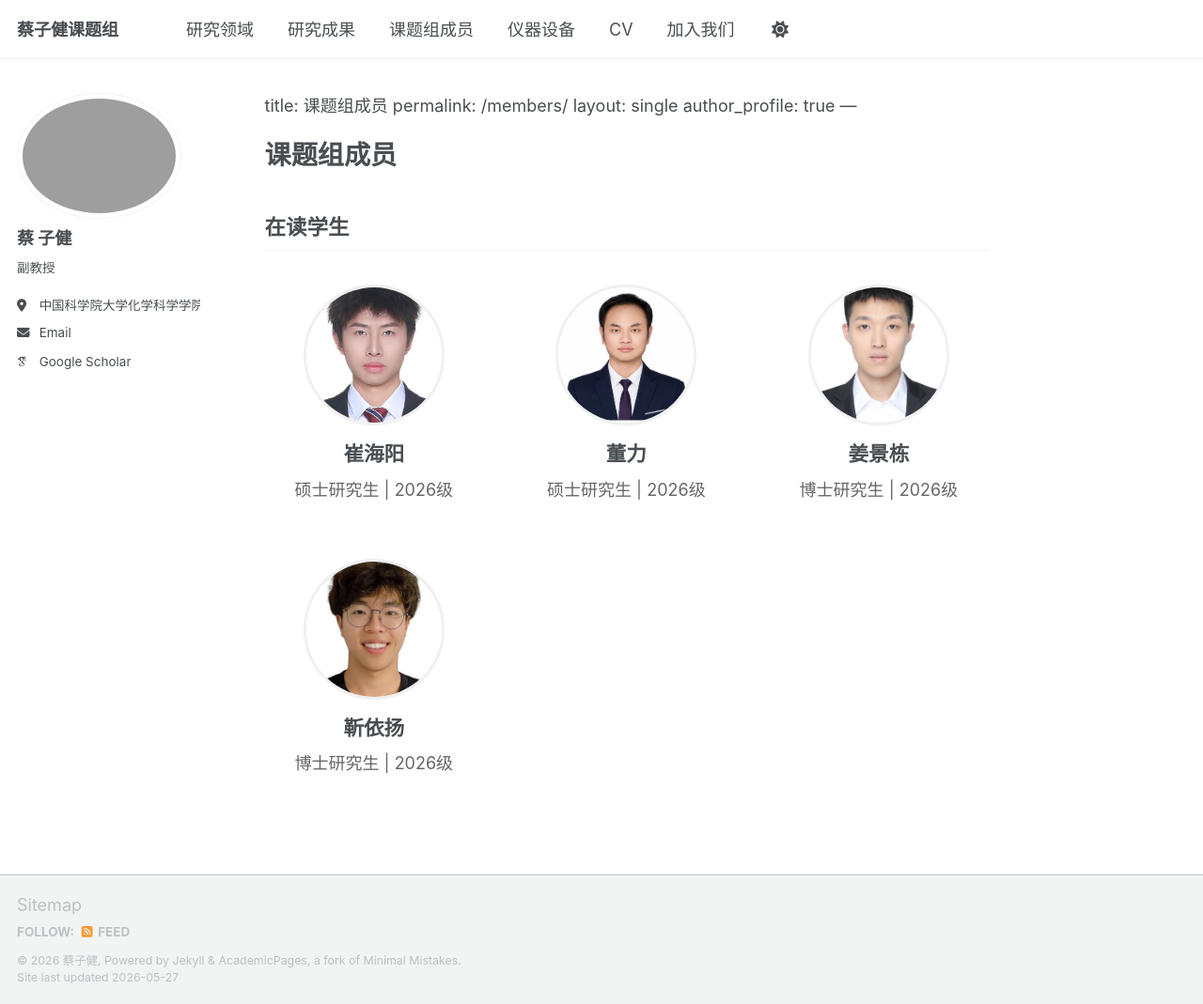
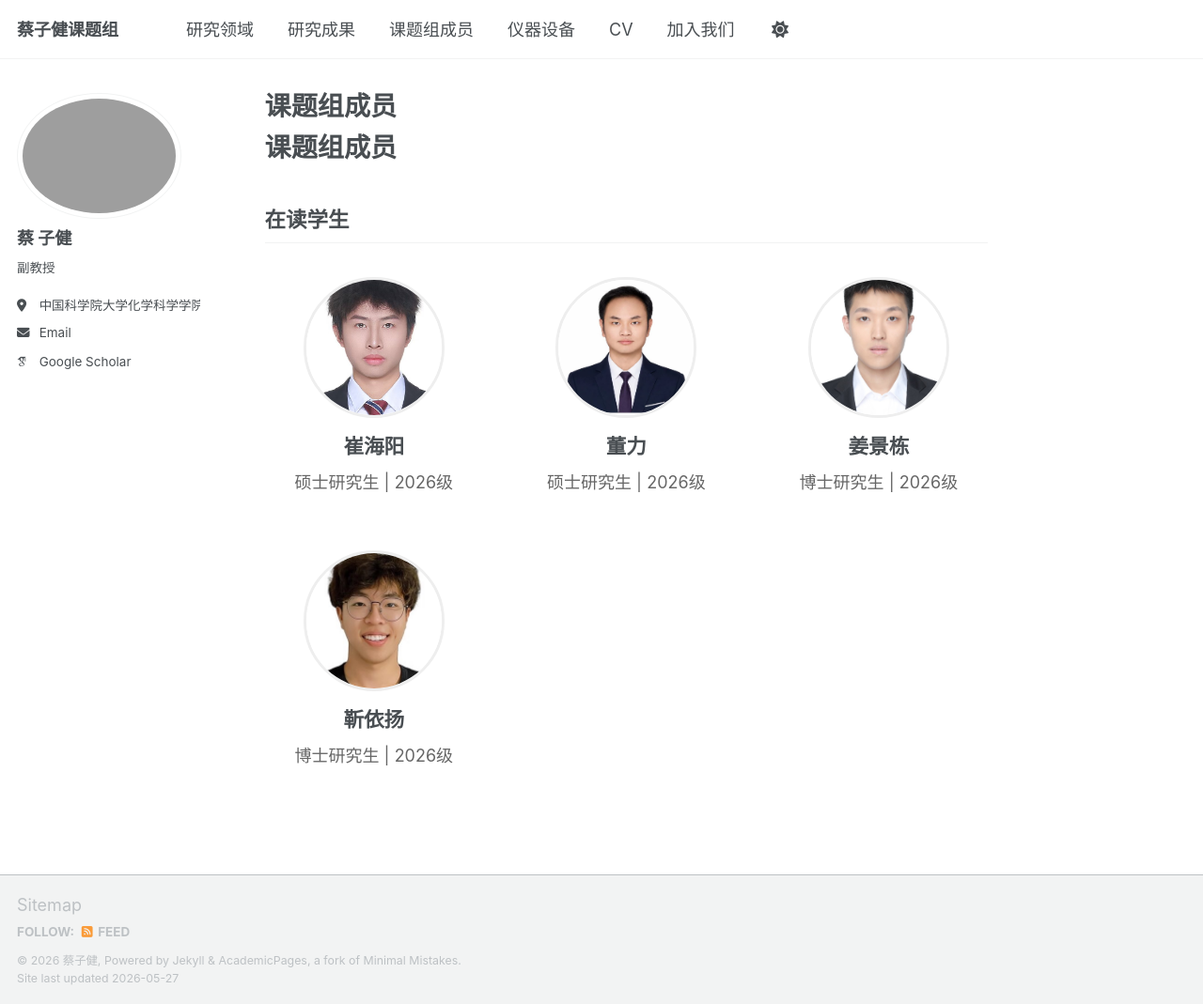
Before and after one commit to zcgroup2026/Website-ZC---public, a Jekyll site: the page built from members.md, in a window 1280 px wide and 1069 px high. Shown: the whole window at 94% size. Built offline with Jekyll 4.4.1, drawn with Linux system fonts in a browser that asks for light colours; some web fonts are replaced; a script bundle is joined from its source files by our own code; library files that are not in the unit come from our copies.

Commit message:
修复课题组成员页面图片和404问题

```diff
--- a/members.md
+++ b/members.md
@@ -1,4 +1,3 @@
----
 ---
 title: 课题组成员
 permalink: /members/
@@ -10,58 +9,32 @@ author_profile: true
 
 ## 在读学生
 
-<div style="display: grid; grid-template-columns: repeat(auto-fit, minmax(200px, 1fr)); gap: 2rem; margin-top: 2rem;">
+<div style="display: grid; grid-template-columns: repeat(auto-fit, minmax(200px, 1fr)); gap: 2rem; margin-top: 2rem; text-align: center;">
   <!-- 崔海阳 -->
-  <a href="/members/cui-haiyang/" style="text-decoration: none; color: inherit; text-align: center;">
-    <div style="transition: transform 0.3s ease;">
-      <img src="/assets/img/members/cui-haiyang.jpg" alt="崔海阳" style="width: 150px; height: 150px; border-radius: 50%; object-fit: cover; margin: 0 auto; border: 3px solid #f0f0f0;">
-      <h3 style="margin-top: 1rem; font-size: 1.2rem;">崔海阳</h3>
-      <p style="color: #666; margin-top: 0.5rem;">硕士研究生 | 2026级</p>
-    </div>
+  <a href="/members/cui-haiyang/" style="text-decoration: none; color: inherit;">
+    <img src="{{ site.baseurl }}/assets/img/members/cui-haiyang.jpg" alt="崔海阳" style="width: 150px; height: 150px; border-radius: 50%; object-fit: cover; margin: 0 auto; border: 3px solid #eee;">
+    <h3 style="margin-top: 1rem; font-size: 1.2rem;">崔海阳</h3>
+    <p style="color: #666;">硕士研究生 | 2026级</p>
   </a>
 
   <!-- 董力 -->
-  <a href="/members/dong-li/" style="text-decoration: none; color: inherit; text-align: center;">
-    <div style="transition: transform 0.3s ease;">
-      <img src="/assets/img/members/dong-li.jpg" alt="董力" style="width: 150px; height: 150px; border-radius: 50%; object-fit: cover; margin: 0 auto; border: 3px solid #f0f0f0;">
-      <h3 style="margin-top: 1rem; font-size: 1.2rem;">董力</h3>
-      <p style="color: #666; margin-top: 0.5rem;">硕士研究生 | 2026级</p>
-    </div>
+  <a href="/members/dong-li/" style="text-decoration: none; color: inherit;">
+    <img src="{{ site.baseurl }}/assets/img/members/dong-li.jpg" alt="董力" style="width: 150px; height: 150px; border-radius: 50%; object-fit: cover; margin: 0 auto; border: 3px solid #eee;">
+    <h3 style="margin-top: 1rem; font-size: 1.2rem;">董力</h3>
+    <p style="color: #666;">硕士研究生 | 2026级</p>
   </a>
 
   <!-- 姜景栋 -->
-  <a href="/members/jiang-jingdong/" style="text-decoration: none; color: inherit; text-align: center;">
-    <div style="transition: transform 0.3s ease;">
-      <img src="/assets/img/members/jiang-jingdong.jpg" alt="姜景栋" style="width: 150px; height: 150px; border-radius: 50%; object-fit: cover; margin: 0 auto; border: 3px solid #f0f0f0;">
-      <h3 style="margin-top: 1rem; font-size: 1.2rem;">姜景栋</h3>
-      <p style="color: #666; margin-top: 0.5rem;">博士研究生 | 2026级</p>
-    </div>
+  <a href="/members/jiang-jingdong/" style="text-decoration: none; color: inherit;">
+    <img src="{{ site.baseurl }}/assets/img/members/jiang-jingdong.jpg" alt="姜景栋" style="width: 150px; height: 150px; border-radius: 50%; object-fit: cover; margin: 0 auto; border: 3px solid #eee;">
+    <h3 style="margin-top: 1rem; font-size: 1.2rem;">姜景栋</h3>
+    <p style="color: #666;">博士研究生 | 2026级</p>
   </a>
 
   <!-- 靳依扬 -->
-  <a href="/members/jin-yiyang/" style="text-decoration: none; color: inherit; text-align: center;">
-    <div style="transition: transform 0.3s ease;">
-      <img src="/assets/img/members/jin-yiyang.jpg" alt="靳依扬" style="width: 150px; height: 150px; border-radius: 50%; object-fit: cover; margin: 0 auto; border: 3px solid #f0f0f0;">
-      <h3 style="margin-top: 1rem; font-size: 1.2rem;">靳依扬</h3>
-      <p style="color: #666; margin-top: 0.5rem;">博士研究生 | 2026级</p>
-    </div>
+  <a href="/members/jin-yiyang/" style="text-decoration: none; color: inherit;">
+    <img src="{{ site.baseurl }}/assets/img/members/jin-yiyang.jpg" alt="靳依扬" style="width: 150px; height: 150px; border-radius: 50%; object-fit: cover; margin: 0 auto; border: 3px solid #eee;">
+    <h3 style="margin-top: 1rem; font-size: 1.2rem;">靳依扬</h3>
+    <p style="color: #666;">博士研究生 | 2026级</p>
   </a>
 </div>
-
-<style>
-  /* 鼠标悬浮效果 */
-  a:hover div {
-    transform: translateY(-5px);
-  }
-  /* 响应式调整 */
-  @media (max-width: 768px) {
-    div[style*="grid-template-columns"] {
-      grid-template-columns: repeat(2, 1fr);
-    }
-  }
-  @media (max-width: 480px) {
-    div[style*="grid-template-columns"] {
-      grid-template-columns: 1fr;
-    }
-  }
-</style>
```
